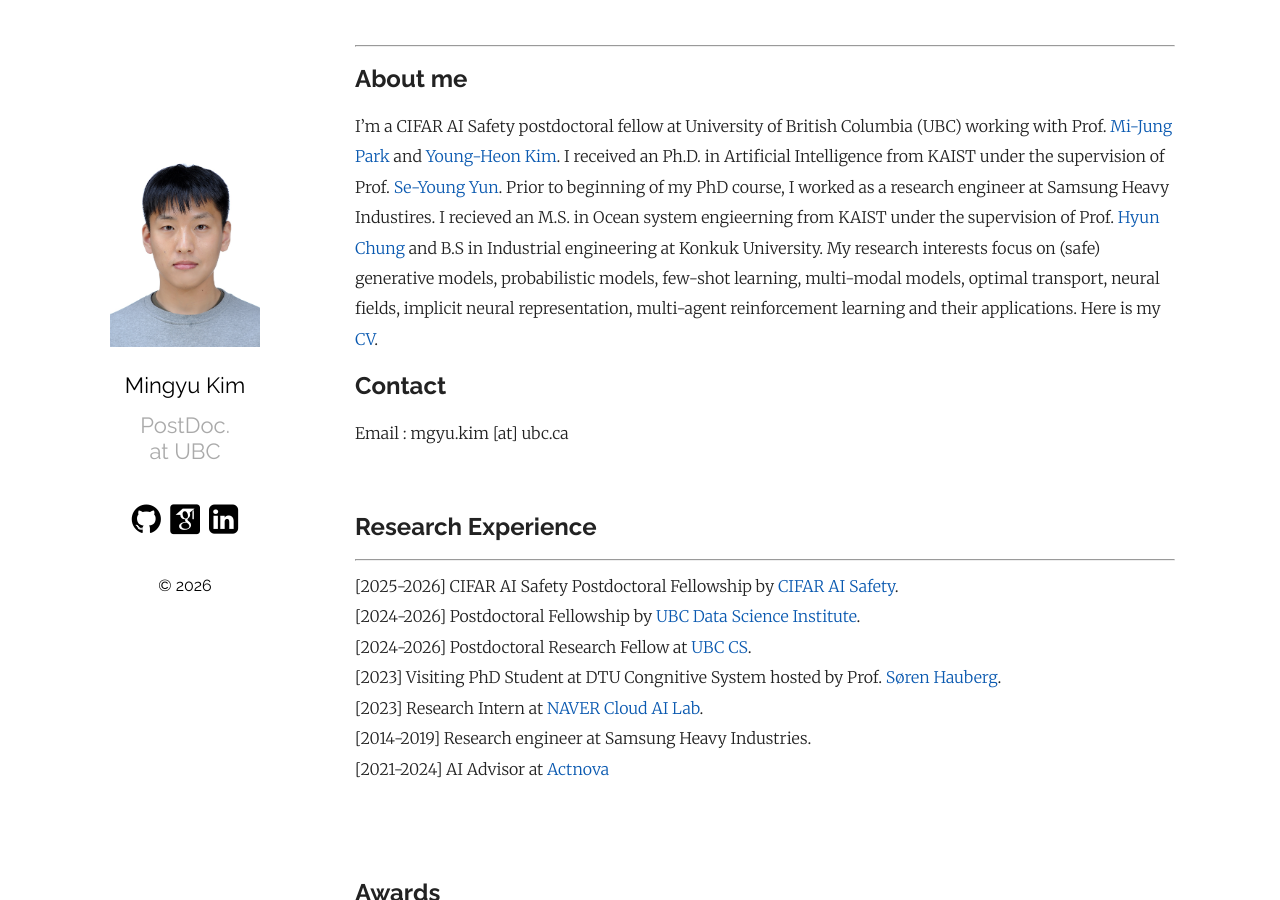
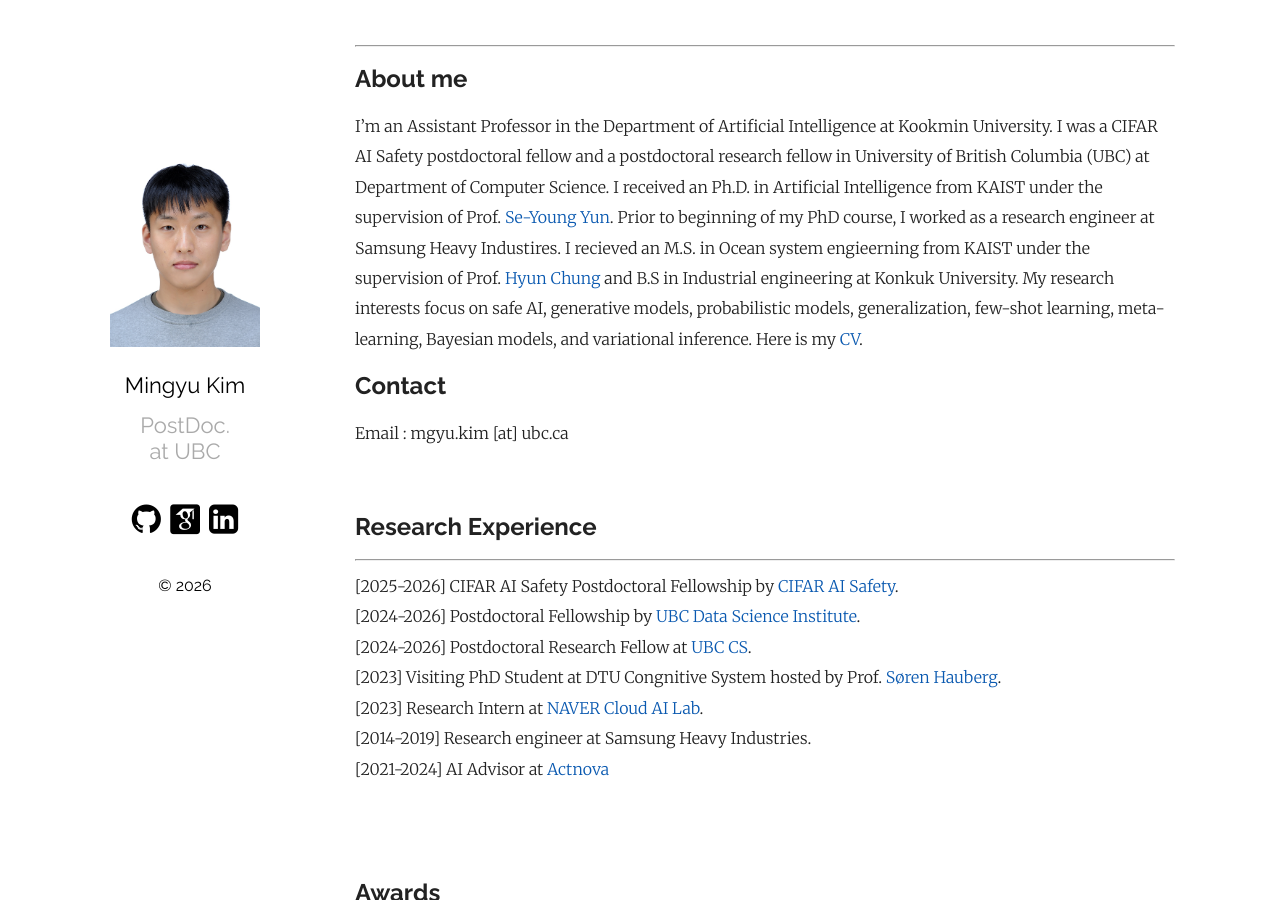
Before and after one commit to MingyuKim87/MingyuKim87.github.io, a Jekyll site: the page built from index.md, in a window 1280 px wide and 900 px high. Built offline with Jekyll 4.4.1, drawn with Linux system fonts in a browser that asks for light colours; some web fonts are replaced.

Commit message:
Update index.md

```diff
--- a/index.md
+++ b/index.md
@@ -6,7 +6,7 @@ layout: page
 
 ## About me
 
-I’m a CIFAR AI Safety postdoctoral fellow at University of British Columbia (UBC) working with Prof. [Mi-Jung Park][mijung-park] and [Young-Heon Kim][youngheon-kim]. I received an Ph.D. in Artificial Intelligence from KAIST under the supervision of Prof. [Se-Young Yun][seyoung-yun]. Prior to beginning of my PhD course, I worked as a research engineer at Samsung Heavy Industires. I recieved an M.S. in Ocean system engieerning from KAIST under the supervision of Prof. [Hyun Chung][hyun-chung] and B.S in Industrial engineering at Konkuk University. My research interests focus on (safe) generative models, probabilistic models, few-shot learning, multi-modal models, optimal transport, neural fields, implicit neural representation, multi-agent reinforcement learning and their applications. Here is my [CV].
+I’m an Assistant Professor in the Department of Artificial Intelligence at Kookmin University. I was a CIFAR AI Safety postdoctoral fellow and a postdoctoral research fellow in University of British Columbia (UBC) at Department of Computer Science. I received an Ph.D. in Artificial Intelligence from KAIST under the supervision of Prof. [Se-Young Yun][seyoung-yun]. Prior to beginning of my PhD course, I worked as a research engineer at Samsung Heavy Industires. I recieved an M.S. in Ocean system engieerning from KAIST under the supervision of Prof. [Hyun Chung][hyun-chung] and B.S in Industrial engineering at Konkuk University. My research interests focus on safe AI, generative models, probabilistic models, generalization, few-shot learning, meta-learning, Bayesian models, and variational inference. Here is my [CV].
 
 ## Contact
 
```
